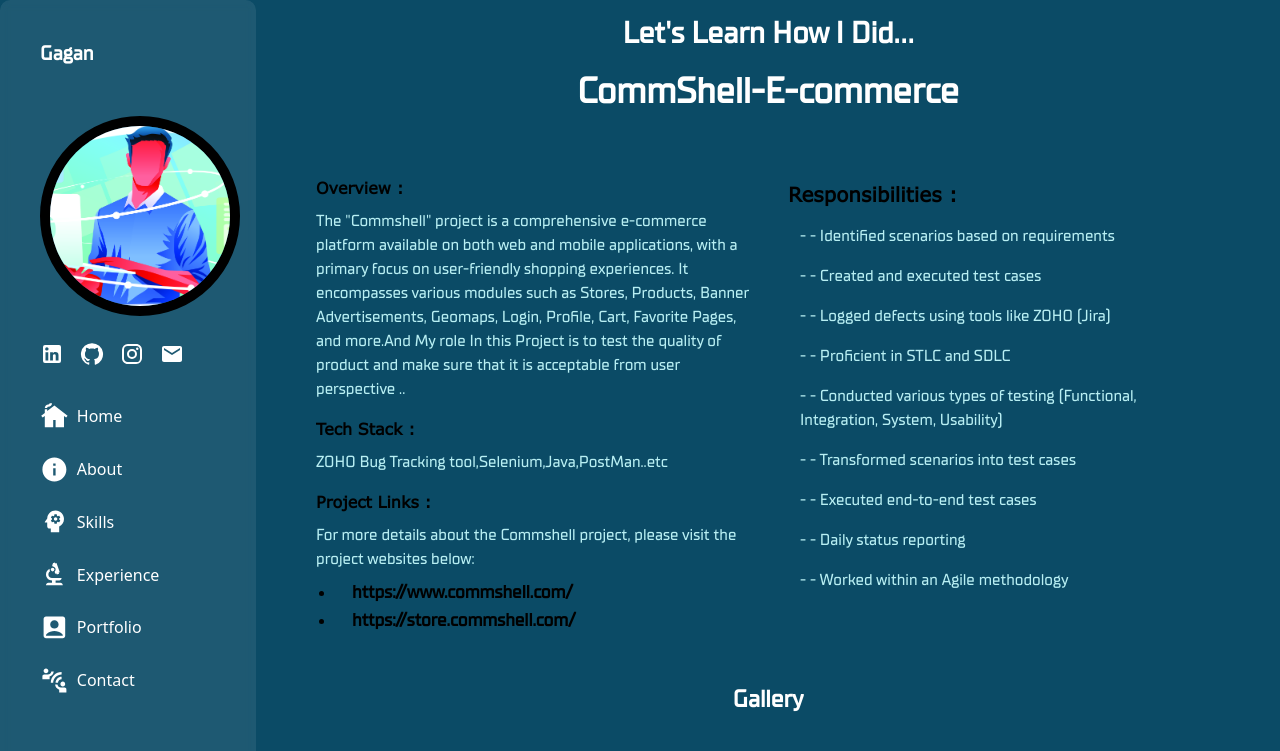
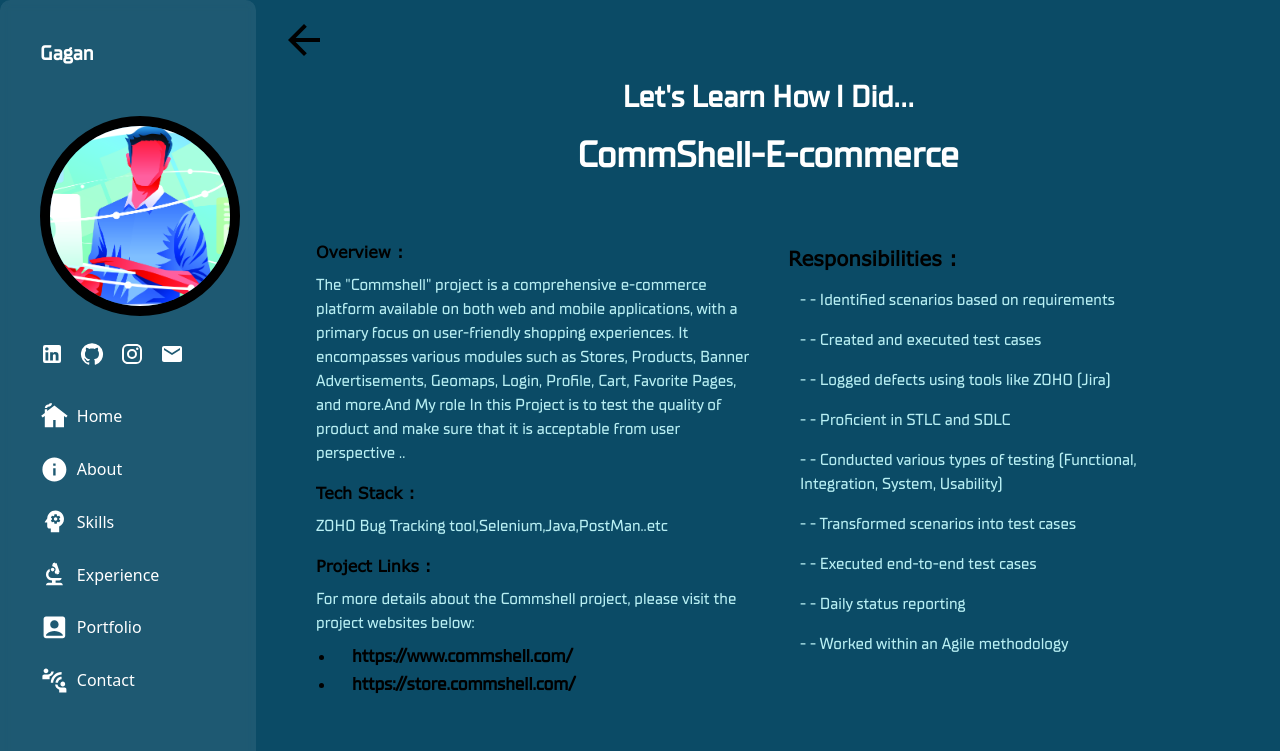
Before and after one commit to Gaganprasadbg/Gagan_ProtFolio, a Next.js app: page /projectdata/1 in a window 1280 px wide. Shown: the top 751 px of the page. Built offline with nearby package versions, Linux system fonts and the light colour scheme.

Commit message:
back navigation
back navigation

```diff
--- a/src/pages/projectdata/[id].tsx
+++ b/src/pages/projectdata/[id].tsx
@@ -4,6 +4,7 @@
 import data from "../../utils/Data/index";
 import { SuperMolot, Verdana } from "../../styles/fonts";
 import Image from "next/image";
+import ArrowBackIcon from '@mui/icons-material/ArrowBack';
 
 const Expedata = () => {
   const router = useRouter();
@@ -20,9 +21,17 @@
     }
   }, [id]);
 
+  const handelBack=()=>{
+    router.back()
+  }
+
   return (
     <div className={`${style.bg}`}>
       <div className="md:ml-64 mx-auto max-w-[1100px] ">
+        <div className="cursor-pointer pl-6 pt-4" onClick={handelBack}>
+
+        <ArrowBackIcon sx={{fontSize:"3rem"}}></ArrowBackIcon>
+        </div>
         <div
           className={`font-bold text-3xl md:pt-4 pt-8 text-center text-white ${SuperMolot.className}`}
         >
```
